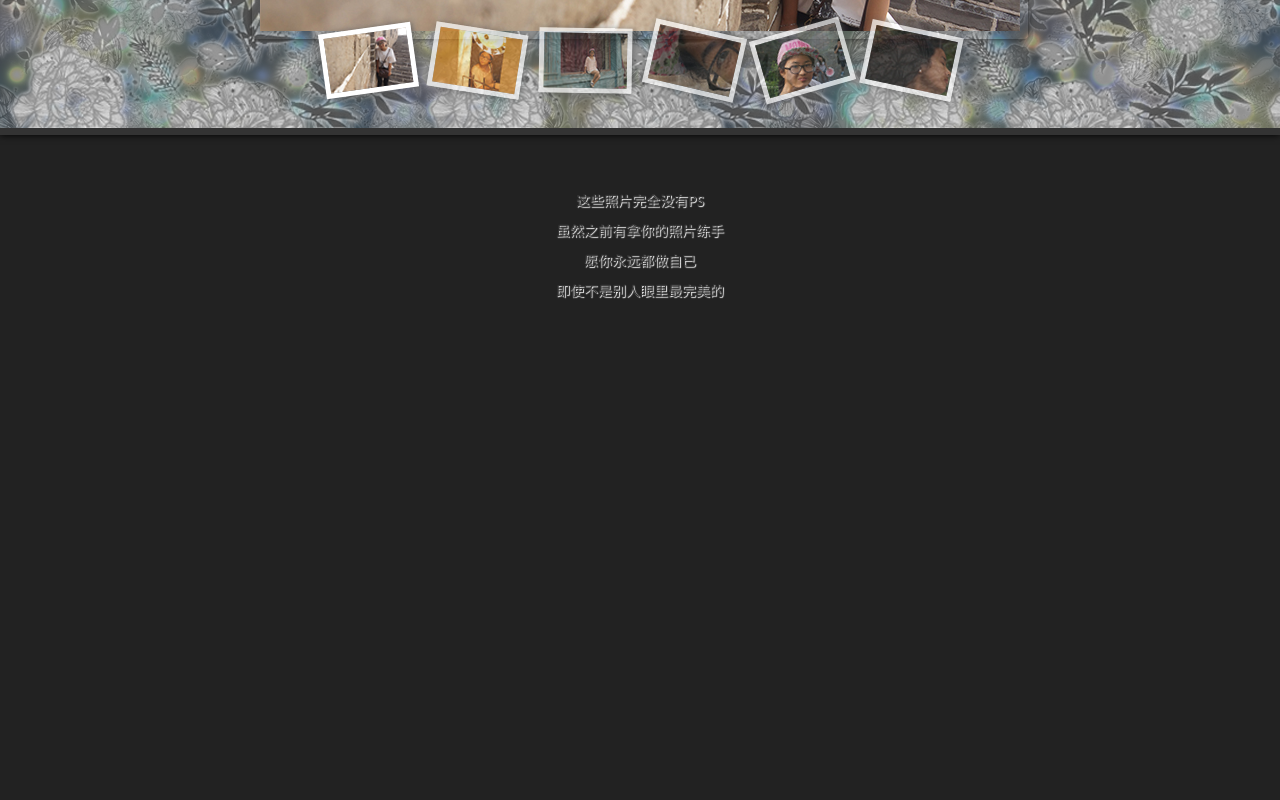
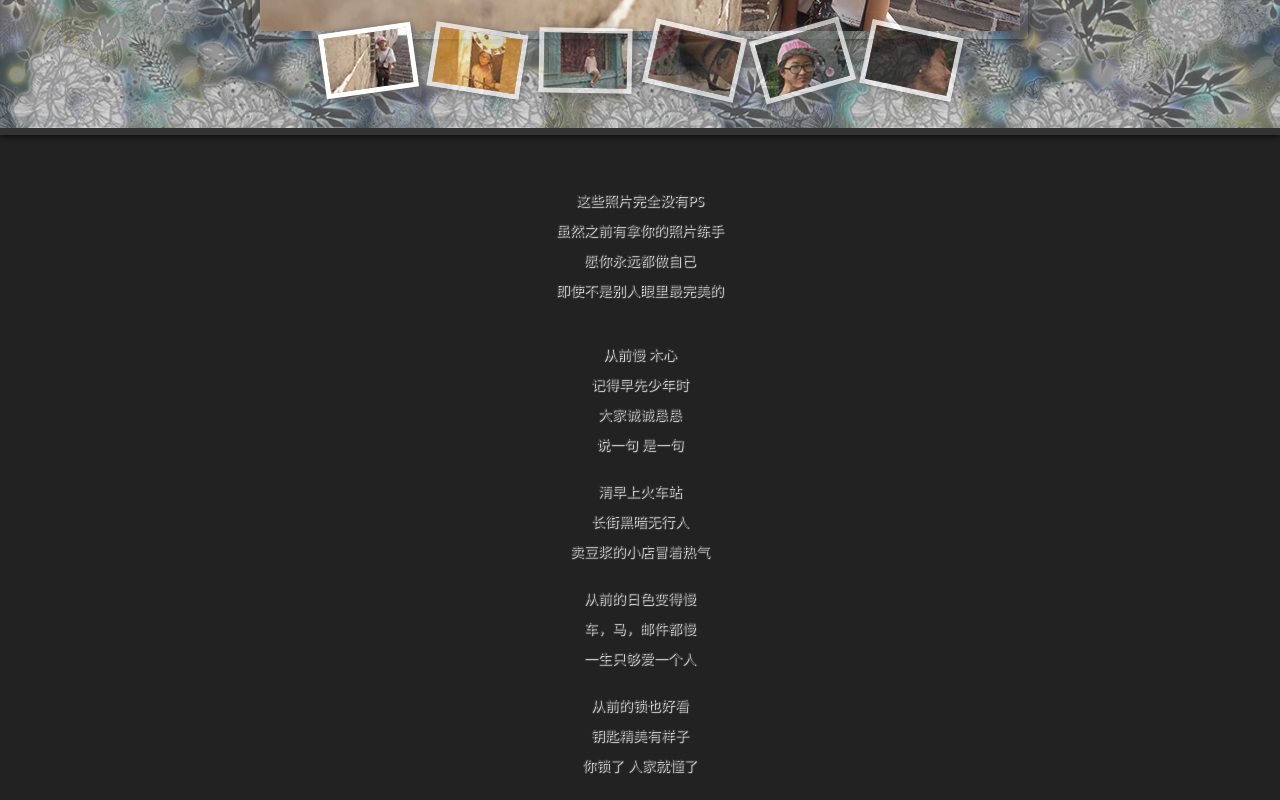
Before and after one commit to yangtzeann/yangtzeann.github.io, a plain HTML site: page index.html in a window 1280 px wide. Shown: the part 468-1268 px from the top of the page. Before the commit the page ends 800 px from the top, so only its background shows below. Drawn offline with Linux system fonts and the light colour scheme.

Commit message:
Update index.html

```diff
--- a/index.html
+++ b/index.html
@@ -56,6 +56,25 @@
             <p>虽然之前有拿你的照片练手</p>
             <p>愿你永远都做自已</p>
             <p>即使不是别人眼里最完美的</p>
+            <br>
+            <br>
+            <p>从前慢 木心</p>
+            <p>记得早先少年时</p>
+            <p>大家诚诚恳恳</p>
+            <p>说一句 是一句</p>
+            <br>
+            <p>清早上火车站</p>
+            <p>长街黑暗无行人</p>
+            <p>卖豆浆的小店冒着热气</p>
+            <br>
+            <p>从前的日色变得慢</p>
+            <p>车，马，邮件都慢</p>
+            <p>一生只够爱一个人</p>
+            <br>
+            <p>从前的锁也好看</p>
+            <p>钥匙精美有样子</p>
+            <p>你锁了 人家就懂了</p>
+
 		</div>
 
 		<!-- The JavaScript -->
```
